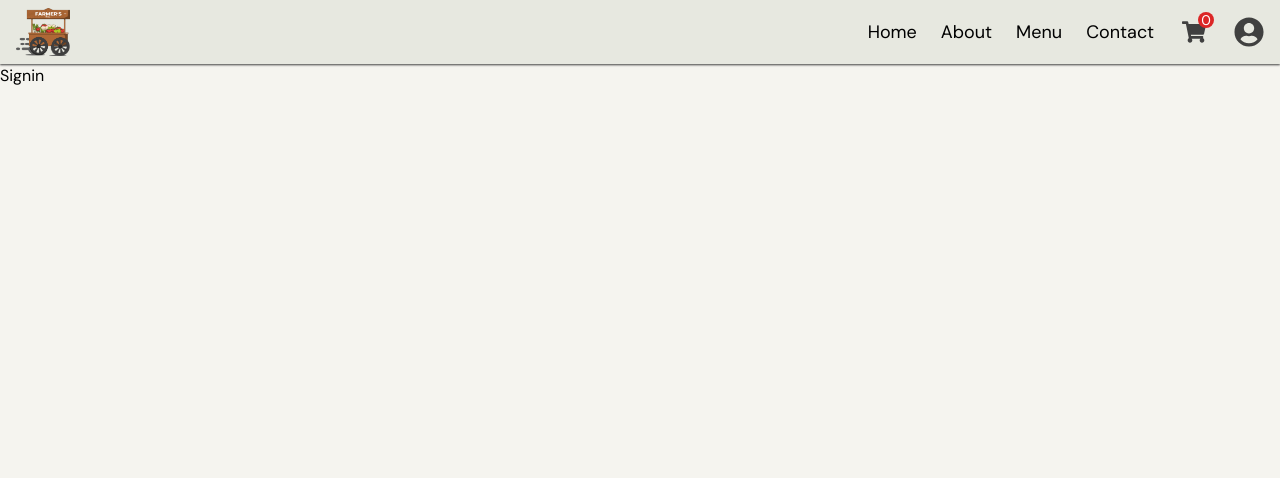
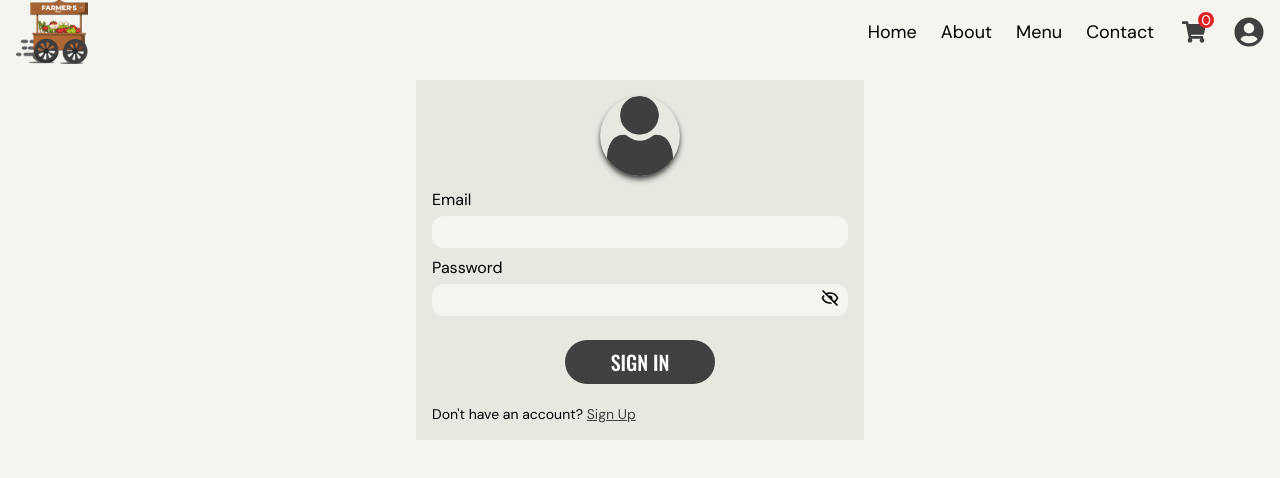
Before and after one commit to Manikandan1818/farmers, a React (Vite) app in the folder frontend/: page /signin in a window 1280 px wide. Shown: the top 478 px of the page. Built offline with nearby package versions, Linux system fonts and the light colour scheme.

Commit message:
Sign up image to Base 64 done

```diff
--- a/frontend/src/App.jsx
+++ b/frontend/src/App.jsx
@@ -1,5 +1,5 @@
 import Header from "./components/Header";
-import { Outlet, useLocation } from "react-router-dom";
+import { Outlet } from "react-router-dom";
 
 const App = () => {
   return (
--- a/frontend/src/components/Header.jsx
+++ b/frontend/src/components/Header.jsx
@@ -11,11 +11,11 @@ const Header = () => {
     setShowMenu((prev) => !prev);
   };
   return (
-    <header className="fixed w-full h-16 shadow-sm px-2 md:px-4 bg-secondaryColor shadow-iconColor">
+    <header className="fixed w-full h-16 px-2 md:px-4 bg-primaryColor ">
       {/* desktop */}
       <div className="flex items-center h-full justify-between">
         <Link to={""}>
-          <div className="h-12">
+          <div className="h-16">
             <img src={logo} alt="logo" className="h-full" />
           </div>
         </Link>
@@ -36,7 +36,7 @@ const Header = () => {
           <div className="" onClick={handleShowMenu}>
             <FaUserCircle className="text-3xl text-iconColor cursor-pointer" />
             {showMenu && (
-              <div className="flex flex-col whitespace-nowrap absolute right-1 cursor-pointer bg-secondaryColor shadow-sm shadow-iconColor px-2 py-2">
+              <div className="flex flex-col whitespace-nowrap absolute right-1 cursor-pointer bg-primaryColor shadow-sm shadow-iconColor px-2 py-2">
                 <Link to={"newproduct"}>New Product</Link>
                 <Link to={"signin"}>Signin</Link>
               </div>
--- a/frontend/src/pages/Signin.jsx
+++ b/frontend/src/pages/Signin.jsx
@@ -1,5 +1,86 @@
+import { useState } from "react";
+import signup from "../assest/signup.png";
+import { BiHide, BiShow } from "react-icons/bi";
+import { Link } from "react-router-dom";
+
 const Signin = () => {
-  return <div>Signin</div>;
+  const [showPassword, setShowPassword] = useState(false);
+  const [data, setData] = useState({
+    email: "",
+    password: "",
+  });
+
+  console.log(data);
+  const handleShowPassword = () => {
+    setShowPassword((prev) => !prev);
+  };
+
+  const handleOnChange = (e) => {
+    const { name, value } = e.target;
+    setData((prev) => {
+      return {
+        ...prev,
+        [name]: value,
+      };
+    });
+  };
+
+  const handleSubmit = (e) => {
+    e.preventDefault();
+    const { firstName, email, password, confirmPassword } = data;
+    if (email && password) {
+      alert("Sucessful!");
+    } else {
+      alert("Please enter required fields");
+    }
+  };
+
+  return (
+    <section className="flex flex-col w-full max-w-md bg-secondaryColor m-auto mt-3 md:mt-4 p-4">
+      <div className="w-20 overflow-hidden m-auto rounded-full shadow-md shadow-iconColor">
+        <img src={signup} className="w-full" />
+      </div>
+
+      <form className="w-full py-3 flex flex-col" onSubmit={handleSubmit}>
+        <label htmlFor="email">Email</label>
+        <input
+          type="email"
+          id="email"
+          name="email"
+          className="form-input"
+          value={data.email}
+          onChange={handleOnChange}
+        />
+        <label htmlFor="password">Password</label>
+        <div className="flex bg-primaryColor px-2 py-1 mt-1 mb-2 rounded-xl focus-within:outline outline-2 focus-within:outline-iconColor">
+          <input
+            type={showPassword ? "text" : "password"}
+            id="password"
+            name="password"
+            className="w-full bg-primaryColor outline-none"
+            value={data.password}
+            onChange={handleOnChange}
+          />
+          <span
+            className="flex text-xl cursor-pointer"
+            onClick={handleShowPassword}
+          >
+            {showPassword ? <BiShow /> : <BiHide />}
+          </span>
+        </div>
+
+        <button className="w-full max-w-[150px] m-auto bg-iconColor hover:bg-greycolor text-white text-xl font-medium font-oswald uppercase py-2 rounded-full mt-4 cursor-pointer">
+          Sign In
+        </button>
+      </form>
+      <p className="text-left text-sm mt-2">
+        Don't have an account?{" "}
+        <Link to={"/signup"} className="text-iconColor underline">
+          Sign Up
+        </Link>
+      </p>
+    </section>
+  );
 };
 
 export default Signin;
--- a/frontend/src/pages/Signup.jsx
+++ b/frontend/src/pages/Signup.jsx
@@ -1,11 +1,25 @@
 import { useState } from "react";
-import signup from "../assest/signup.png";
+import signupImage from "../assest/signup.png";
 import { BiHide, BiShow } from "react-icons/bi";
-import { Link } from "react-router-dom";
+import { Link, useNavigate } from "react-router-dom";
+import { ImagetoBase64 } from "../utilities/ImagetoBase64";
 
 const Signup = () => {
+  const navigate = useNavigate();
+
   const [showPassword, setShowPassword] = useState(false);
   const [showConfirmPassword, setShowConfirmPassword] = useState(false);
+
+  const [data, setData] = useState({
+    firstName: "",
+    lastName: "",
+    email: "",
+    password: "",
+    confirmPassword: "",
+    image: "",
+  });
+
+  console.log(data);
   const handleShowPassword = () => {
     setShowPassword((prev) => !prev);
   };
@@ -13,31 +27,90 @@ const Signup = () => {
     setShowConfirmPassword((prev) => !prev);
   };
 
+  const handleOnChange = (e) => {
+    const { name, value } = e.target;
+    setData((prev) => {
+      return {
+        ...prev,
+        [name]: value,
+      };
+    });
+  };
+
+  const handleUploadFileImage = async (e) => {
+    const data = await ImagetoBase64(e.target.files[0]);
+    setData((prev) => {
+      return {
+        ...prev,
+        image: data,
+      };
+    });
+  };
+
+  const handleSubmit = (e) => {
+    e.preventDefault();
+    const { firstName, email, password, confirmPassword } = data;
+    if (firstName && email && password && confirmPassword) {
+      if (password === confirmPassword) {
+        alert("Sucessful!");
+        navigate("/signin");
+      } else {
+        alert("Password and confirm password not equal");
+      }
+    } else {
+      alert("Please enter required fields");
+    }
+  };
+
   return (
     <section className="flex flex-col w-full max-w-md bg-secondaryColor m-auto mt-3 md:mt-4 p-4">
-      <div className="w-24 overflow-hidden m-auto">
-        <img src={signup} className="w-full" />
+      <div className="w-20 h-20 overflow-hidden m-auto rounded-full shadow-md shadow-iconColor relative">
+        <img
+          src={data.image ? data.image : signupImage}
+          className="w-full h-full"
+        />
+        <label htmlFor="profileImage">
+          <div className="absolute bottom-0 h-1/3 bg-iconColor w-full text-center text-sm text-white p-1 opacity-60 cursor-pointer">
+            Upload
+          </div>
+          <input
+            type="file"
+            id="profileImage"
+            accept="image/*"
+            className="hidden"
+            onChange={handleUploadFileImage}
+          />
+        </label>
       </div>
-      {/* <h1 className="text-iconColor font-extrabold text-3xl font-oswald mt-2 mb-2">
-        Sign up
-      </h1> */}
-      <form className="w-full py-3 flex flex-col">
+
+      <form className="w-full py-3 flex flex-col" onSubmit={handleSubmit}>
         <label htmlFor="firstname">First Name</label>
         <input
           type="text"
           id="firstname"
-          name="firstname"
+          name="firstName"
           className="form-input"
+          value={data.firstName}
+          onChange={handleOnChange}
         />
         <label htmlFor="firstname">Last Name</label>
         <input
           type="text"
           id="lastname"
-          name="lastname"
+          name="lastName"
           className="form-input"
+          value={data.lastName}
+          onChange={handleOnChange}
         />
         <label htmlFor="email">Email</label>
-        <input type="email" id="email" name="email" className="form-input" />
+        <input
+          type="email"
+          id="email"
+          name="email"
+          className="form-input"
+          value={data.email}
+          onChange={handleOnChange}
+        />
         <label htmlFor="password">Password</label>
         <div className="flex bg-primaryColor px-2 py-1 mt-1 mb-2 rounded-xl focus-within:outline outline-2 focus-within:outline-iconColor">
           <input
@@ -45,6 +118,8 @@ const Signup = () => {
             id="password"
             name="password"
             className="w-full bg-primaryColor outline-none"
+            value={data.password}
+            onChange={handleOnChange}
           />
           <span
             className="flex text-xl cursor-pointer"
@@ -58,8 +133,10 @@ const Signup = () => {
           <input
             type={showConfirmPassword ? "text" : "password"}
             id="confirmpassword"
-            name="confirmpassword"
+            name="confirmPassword"
             className="w-full bg-primaryColor outline-none"
+            value={data.confirmPassword}
+            onChange={handleOnChange}
           />
           <span
             className="flex text-xl cursor-pointer"
@@ -74,7 +151,7 @@ const Signup = () => {
       </form>
       <p className="text-left text-sm mt-2">
         Already have an account?{" "}
-        <Link to={"signin"} className="text-iconColor underline">
+        <Link to={"/signin"} className="text-iconColor underline">
           Sign in
         </Link>
       </p>
--- /dev/null
+++ b/frontend/src/utilities/ImagetoBase64.js
@@ -0,0 +1,12 @@
+function ImagetoBase64(file) {
+  const reader = new FileReader();
+  reader.readAsDataURL(file);
+
+  const data = new Promise((resolve, reject) => {
+    reader.onload = () => resolve(reader.result);
+    reader.onerror = (err) => reject(err);
+  });
+  return data;
+}
+
+export { ImagetoBase64 };
```
Also changed, not shown: frontend/src/assest/signup.png.
